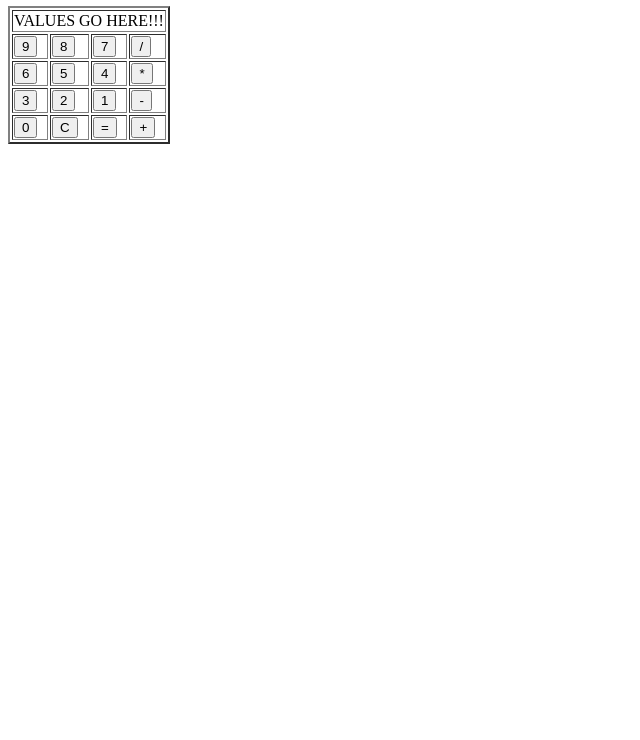
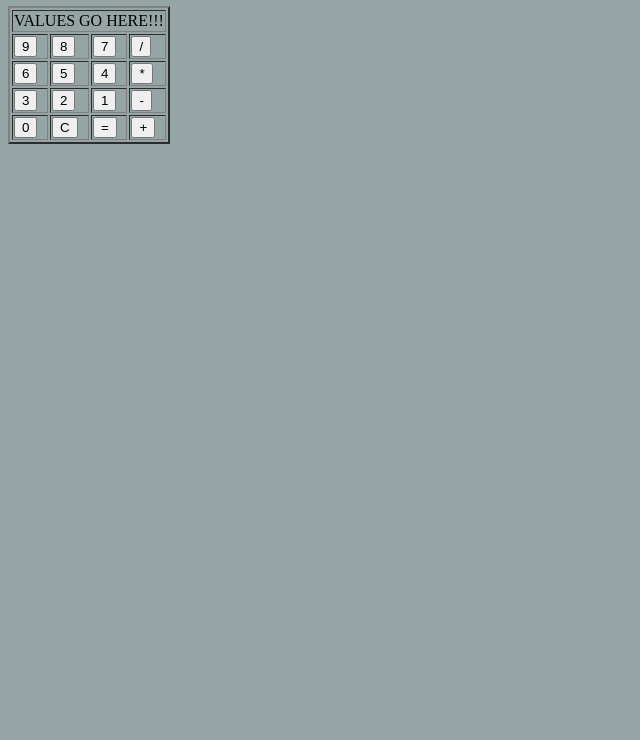
Before and after one commit to claudiagao/javascript-html-calculator, a plain HTML site: page index.html in a window 1280 px wide. Shown: the part 60-800 px from the top of the page, without its empty margins (0-640 px from the left). Drawn offline with Linux system fonts and the light colour scheme.

Commit message:
added background colors

```diff
--- a/index.html
+++ b/index.html
@@ -1,6 +1,7 @@
 <html>
     <head>
         <title>My Calculator</title>
+        <link rel="stylesheet" href="style.css" type="text/css" />
     </head>
     <body>
         <h1 id="title">My Calculator</h1>
--- a/style.css
+++ b/style.css
@@ -0,0 +1,3 @@
+body{
+    background-color: #95a5a6
+}
```
